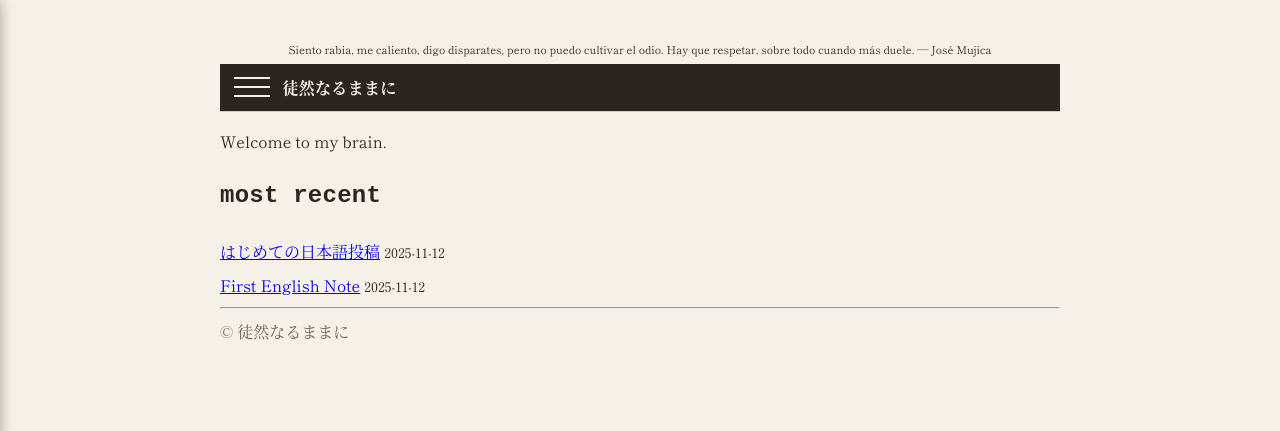
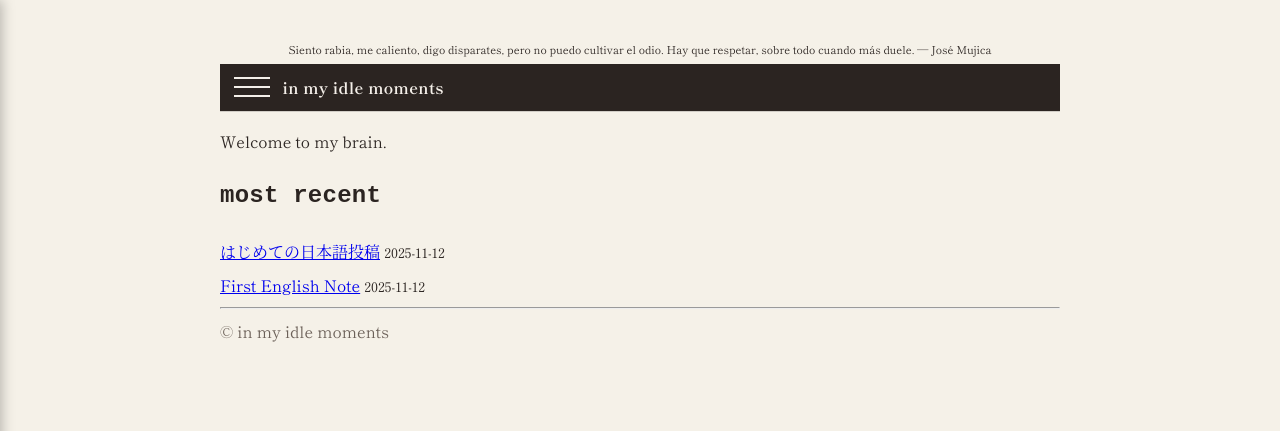
Before and after one commit to tsuredurenarumamani/notes, a Jekyll site: the page built from index.md, in a window 1280 px wide. Shown: the top 431 px of the page. Built offline with Jekyll 4.4.1, drawn with Linux system fonts in a browser that asks for light colours; some web fonts are replaced.

Commit message:
Update _config.yml

```diff
--- a/_config.yml
+++ b/_config.yml
@@ -1,4 +1,4 @@
-title: 徒然なるままに
+title: in my idle moments
 description: Notes in JA & EN
 theme: minima
 plugins:
```
